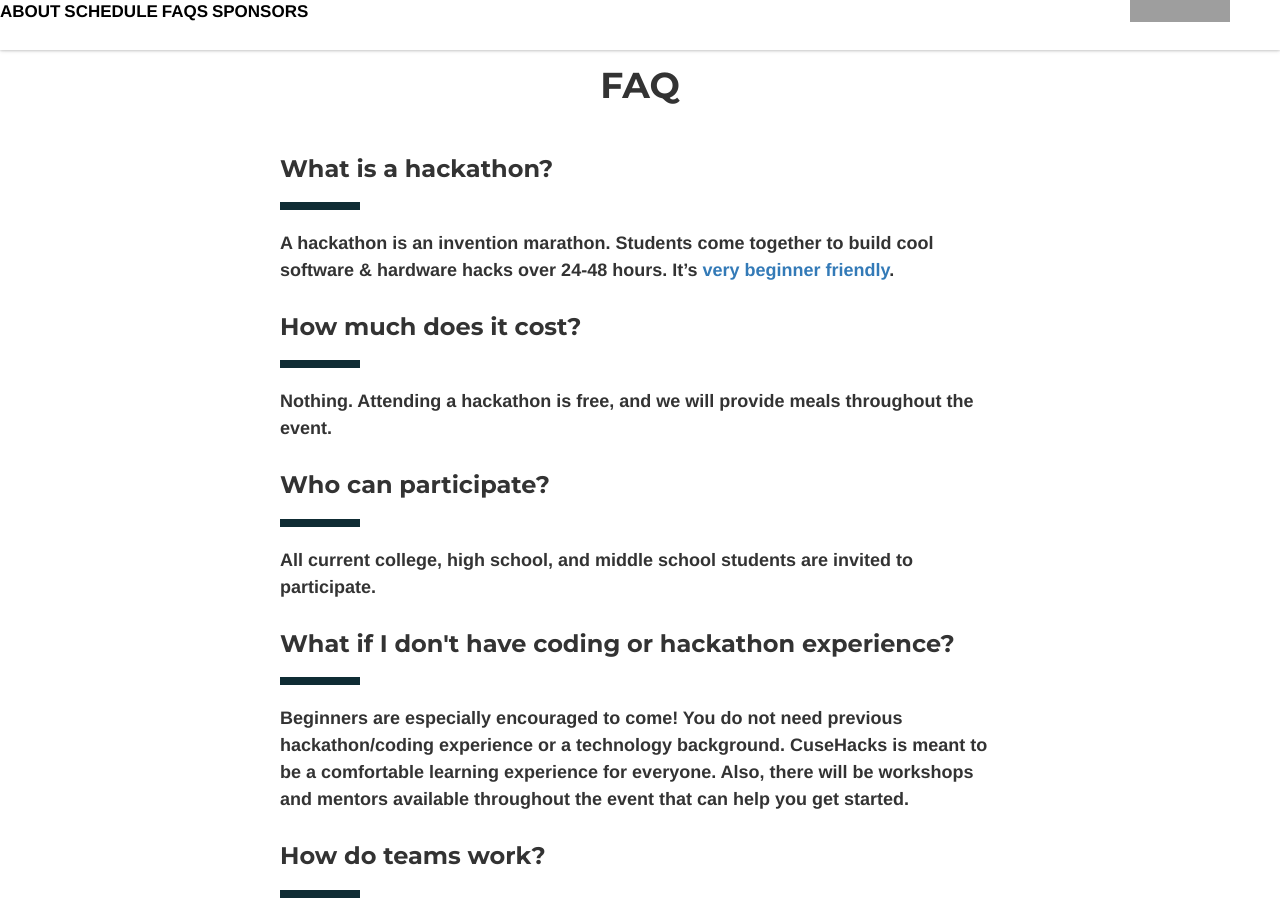
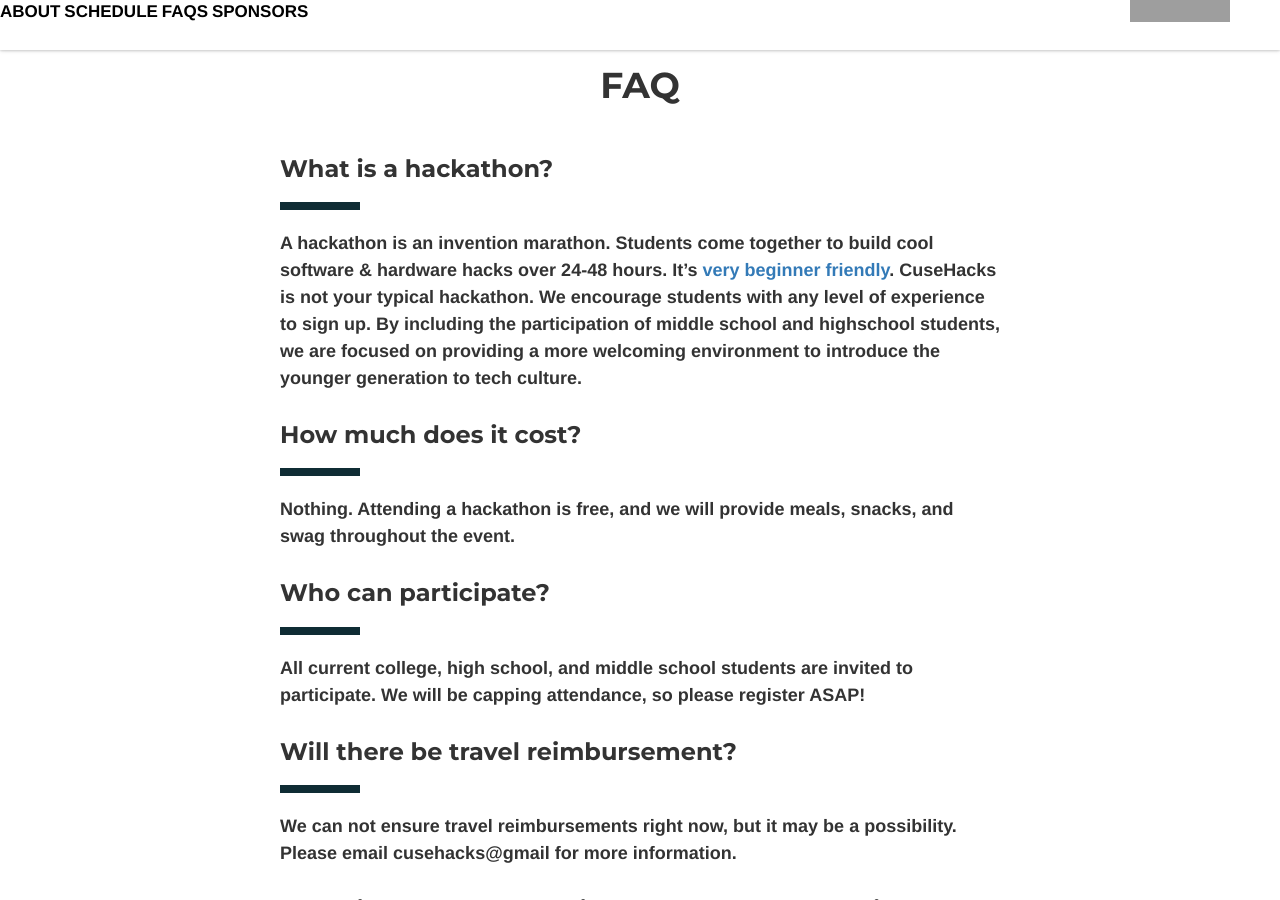
Before and after one commit to innovateorange/cusehacks, a Jekyll site: the page built from index.html, in a window 1280 px wide and 900 px high, scrolled down 1889 px. Built offline with Jekyll 4.4.1, drawn with Linux system fonts in a browser that asks for light colours; nearby versions of some CDN libraries; some of the changed text lies outside the part shown; grey boxes are pictures that could not be loaded.

Commit message:
faq adds

```diff
--- a/_config.yml
+++ b/_config.yml
@@ -78,12 +78,17 @@
       answer: >
         A hackathon is an invention marathon. Students come together to build cool
         software & hardware hacks over 24-48 hours. It's [very beginner friendly](https://medium.com/@tfogo/hackathons-are-for-beginners-77a9c9c0e000#.cj21niskl).
+        CuseHacks is not your typical hackathon. We encourage students with any level of experience to sign up. By including the participation of middle school and
+        highschool students, we are focused on providing a more welcoming environment to introduce the younger generation to tech culture.
     - question: "How much does it cost?"
       answer: >
-        Nothing. Attending a hackathon is free, and we will provide meals throughout the event.
+        Nothing. Attending a hackathon is free, and we will provide meals, snacks, and swag throughout the event.
     - question: "Who can participate?"
       answer: >
-        All current college, high school, and middle school students are invited to participate.
+        All current college, high school, and middle school students are invited to participate. We will be capping attendance, so please register ASAP!
+    - question: "Will there be travel reimbursement?"
+      answer: >
+        We can not ensure travel reimbursements right now, but it may be a possibility. Please email cusehacks@gmail for more information.
     - question: "What if I don't have coding or hackathon experience?"
       answer: >
         Beginners are especially encouraged to come! You do not need previous hackathon/coding experience or a technology
@@ -91,16 +96,19 @@
         and mentors available throughout the event that can help you get started.
     - question: "How do teams work?"
       answer: >
-        Each team can have up to 4 members. You can come with your friends or you can form a team at the event.
-        There will be team forming activities at the beginning of the hackathon for anybody interested. You can also work alone
-        if you want.
+        Each team can have up to as many members as you want. Typically teams rum from 3-4 members. You can come with your friends or you can form a team at the event.
+        There will be team forming activities at the beginning of the hackathon for anybody interested. You can also work alone if you want.
     - question: "Where is the event?"
       answer: >
-        The event will be held in the Life Science Building at Syracuse University.
-    - question: "What is Major League Hacking?"
+        The event will be held in the Life Science Complex Building at Syracuse University.
+    - question: "Your question not here?"
       answer: >
-        Major League Hacking is [the official student hackathon league](https://mlh.io) in North America & Europe.
-        We work with over 200 Member Events and empower over 70,000 students every year.
+        Please email cusehacks@gmail.com for any more questions.
+
+#    - question: "What is Major League Hacking?"
+#      answer: >
+#        Major League Hacking is [the official student hackathon league](https://mlh.io) in North America & Europe.
+#        We work with over 200 Member Events and empower over 70,000 students every year.
     - question: "Is there a code of conduct?"
       answer: >
         Yes there is. We enforce it very strongly. You can [find it here](https://static.mlh.io/docs/mlh-code-of-conduct.pdf).
```
